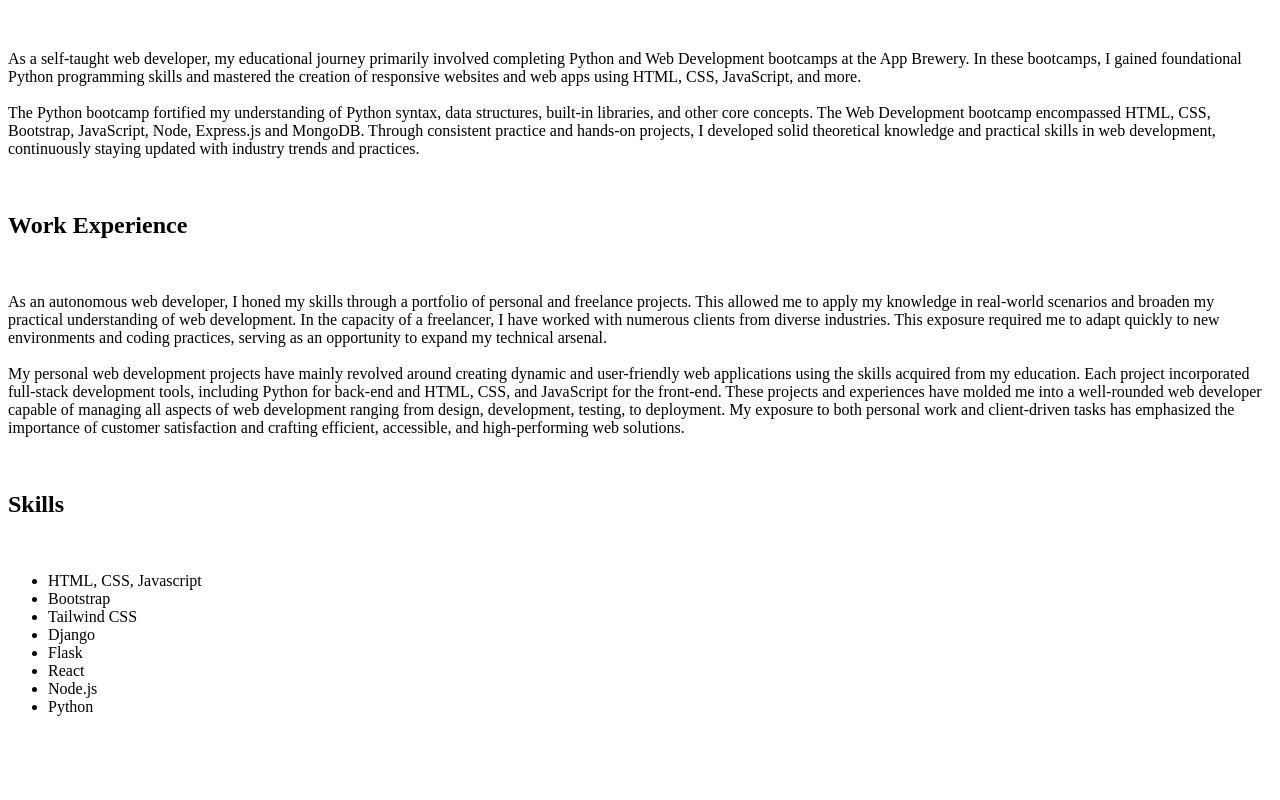
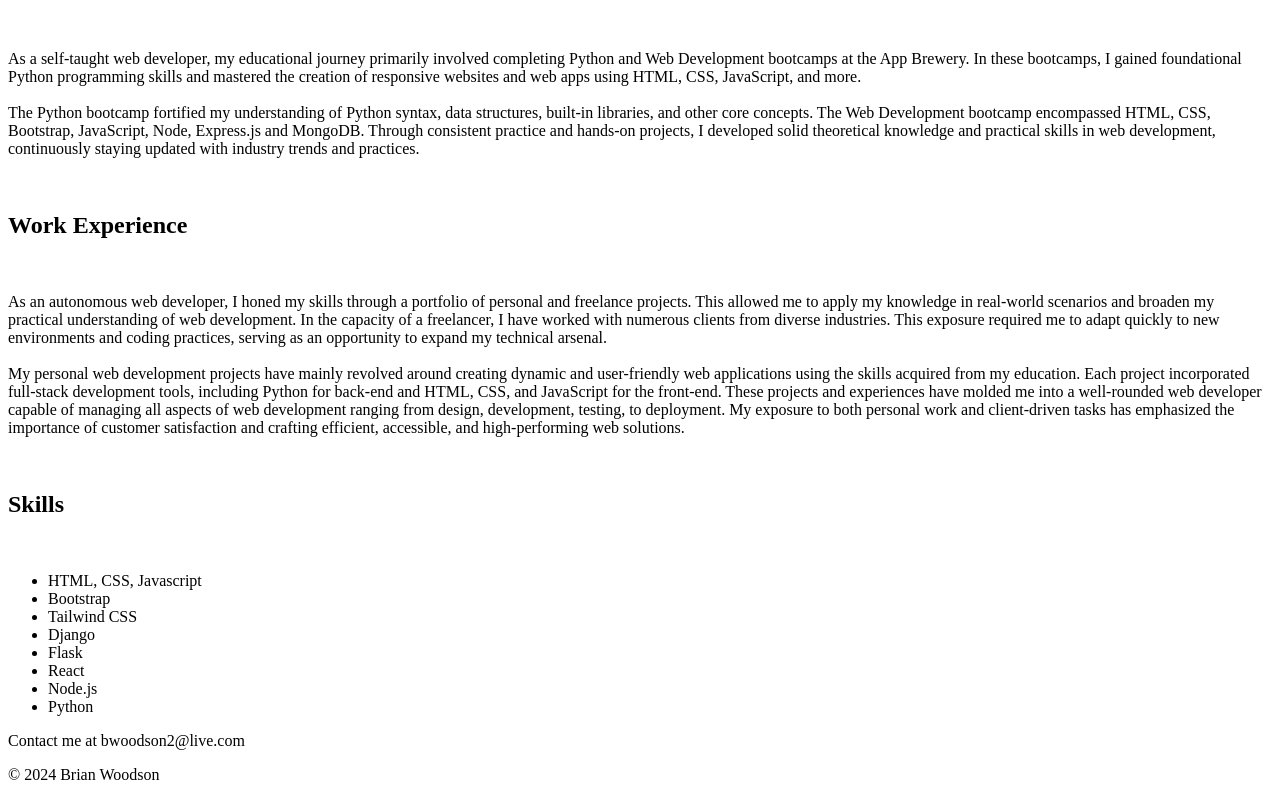
Before and after one commit to bwoodson72/resume-website, a plain HTML site: page index.html in a window 1280 px wide. Shown: the part 666-1466 px from the top of the page. Before the commit the page ends 1398 px from the top, so only its background shows below. Drawn offline with Linux system fonts and the light colour scheme.

Commit message:
Resume Website Initial Commit

```diff
--- a/index.html
+++ b/index.html
@@ -84,5 +84,11 @@
                 </ul>
 
     </div>
+    <div>
+        <footer>
+            <p>Contact me at bwoodson2@live.com</p>
+            <p>&copy 2024 Brian Woodson</p>
+        </footer>
+    </div>
 </body>
 </html>
```
